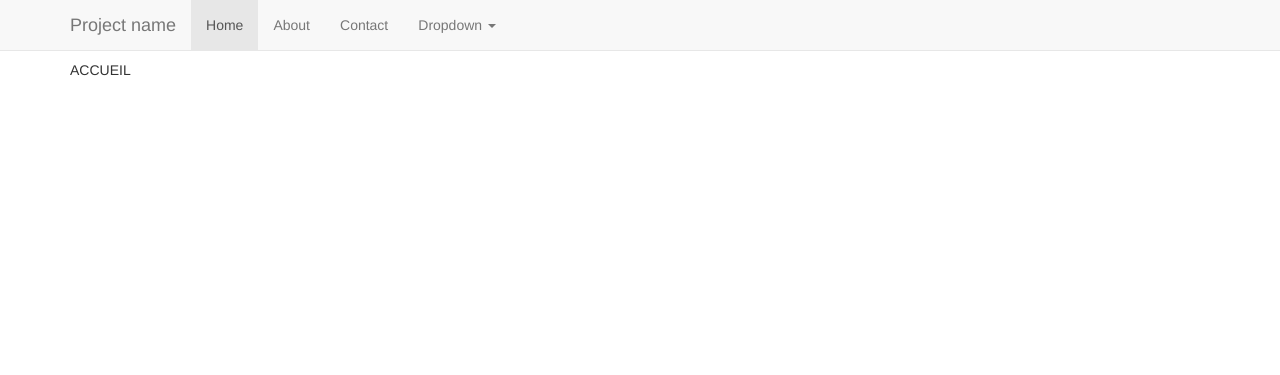
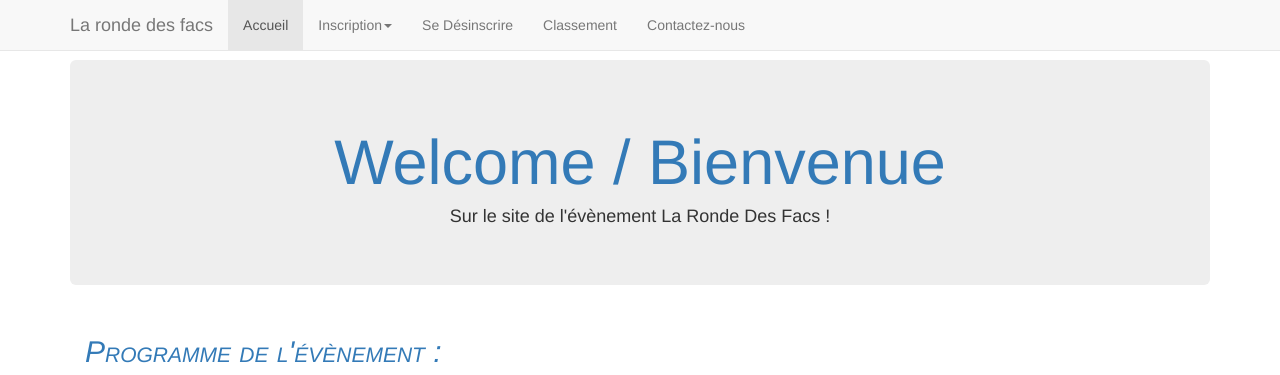
Before and after one commit to VincentFillon/Projet-RFID---La-Ronde-des-Facs, a PHP site: page / in a window 1280 px wide. Shown: the top 375 px of the page. Run offline with PHP 8.4, Linux system fonts and the light colour scheme; some libraries are stand-ins or nearby versions.

Commit message:
page
ajout des pages html

```diff
--- a/Developpement/website/index.php
+++ b/Developpement/website/index.php
@@ -26,13 +26,14 @@ $page = (isset($_GET['page'])) ? htmlentities($_GET['page']) : NULL;
         <!-- TODO => Définir un favicon
         <link rel="icon" href="img/favicon.ico">
         -->
-        <title>Title</title>
+        <title>La Ronde des Facs</title>
 
         <!-- Bootstrap core CSS -->
         <link href="bootstrap-3.3.4/css/bootstrap.min.css" rel="stylesheet">
 
         <!-- Custom styles -->
         <link href="style/css/global.css" rel="stylesheet">
+        <link href="style/css/melanie.css" rel="stylesheet">
 
         <!-- HTML5 shim and Respond.js for IE8 support of HTML5 elements and media queries -->
         <!--[if lt IE 9]>
@@ -53,30 +54,25 @@ $page = (isset($_GET['page'])) ? htmlentities($_GET['page']) : NULL;
                         <span class="icon-bar"></span>
                         <span class="icon-bar"></span>
                     </button>
-                    <a class="navbar-brand" href="#">Project name</a>
+                    <a class="navbar-brand" href="#">La ronde des facs</a>
                 </div>
                 <div id="navbar" class="collapse navbar-collapse">
                     <ul class="nav navbar-nav">
-                        <li class="active"><a href="#">Home</a></li>
-                        <li><a href="#about">About</a></li>
-                        <li><a href="#contact">Contact</a></li>
+                        <li class="active"><a href="index.php?page=home.tpl">Accueil</a></li>
                         <li class="dropdown">
-                            <a href="#" class="dropdown-toggle" data-toggle="dropdown" role="button" aria-expanded="false">Dropdown <span class="caret"></span></a>
+                            <a class="dropdown-toggle" data-toggle="dropdown" href=""  role="button" aria-expanded="false">Inscription<span class="caret"></span></a>
                             <ul class="dropdown-menu" role="menu">
-                                <li><a href="#">Action</a></li>
-                                <li><a href="#">Another action</a></li>
-                                <li><a href="#">Something else here</a></li>
-                                <li class="divider"></li>
-                                <li class="dropdown-header">Nav header</li>
-                                <li><a href="#">Separated link</a></li>
-                                <li><a href="#">One more separated link</a></li>
+                                <li><a href="index.php?page=inscPerso.tpl">Vous  êtes un personnel ?</a></li>
+                                <li><a href="index.php?page=inscEtud.tpl">Vous êtes étudiant ?</a> </li>
                             </ul>
                         </li>
+                        <li><a href="index.php?page=desinscription.tpl">Se Désinscrire</a></li>
+                        <li><a href="index.php?page=classement.tpl">Classement</a></li>
+                        <li><a href="index.php?page=contact.tpl">Contactez-nous</a></li>
                     </ul>
                 </div><!--/.nav-collapse -->
             </div>
         </nav>
-
         <!-- Begin page content -->
         <div class="container">
             <?php
@@ -91,7 +87,7 @@ $page = (isset($_GET['page'])) ? htmlentities($_GET['page']) : NULL;
 
         <footer class="footer">
             <div class="container">
-                <p class="text-muted">Place sticky footer content here.</p>
+                <p class="text-muted">IUT Nice Sophia Antipolis</p>
             </div>
         </footer>
 
--- a/Developpement/website/style/css/global.css
+++ b/Developpement/website/style/css/global.css
@@ -37,4 +37,5 @@ html body .footer {
   /* Set the fixed height of the footer here */
   height: 60px;
   background-color: #f5f5f5;
+  text-align: center;
 }
--- /dev/null
+++ b/Developpement/website/style/css/melanie.css
@@ -0,0 +1,14 @@
+/* Custom scss file
+-------------------------------------------------- */
+/* Custom scss variables for global.scss
+-------------------------------------------------- */
+/* line 7, ../sass/global.scss */
+.place {
+    text-align: center;
+}
+
+.miniTitre {
+    text-align: left;
+    font-style: italic;
+    font-variant: small-caps;
+}
--- a/Developpement/website/templates/home.tpl
+++ b/Developpement/website/templates/home.tpl
@@ -1 +1,49 @@
-ACCUEIL
+<div class="jumbotron">
+    <h1 class="place" style="color: #337ab7">Welcome / Bienvenue</h1>
+    <h4 class="place">Sur le site de l'évènement La Ronde Des Facs !</h4>
+</div>
+<div class="container">
+    <div class="row">
+        <div class="col-md-5">
+            <h2 class="miniTitre" style="color: #337ab7">Programme de l'évènement :</h2>
+        </div>
+    </div>
+    <div class="row">
+        <div class="col-md-5">
+            <ul class="list-group">
+                <li class="list-group-item">
+                    <span class="badge">vers 12h00</span>Remise des Packages
+                </li>
+                <li class="list-group-item">
+                    <span class="badge">12h00 - 14h30</span>Musique & Animations
+                </li>
+                <li class="list-group-item">
+                    <span class="badge">14h40</span>Départ de la Course
+                </li>
+                <li class="list-group-item">
+                    <span class="badge">14h45</span>Départ de la marche sportive
+                </li>
+                <li class="list-group-item">
+                    <span class="badge">15h30</span>Ravitaillement plage de CARRAS
+                </li>
+                <li class="list-group-item">
+                    <span class="badge">16h00</span>Remise des prix
+                </li>
+                <li class="list-group-item">
+                    <span class="badge">16h30</span>Fin de l'évènement
+                </li>
+            </ul>
+        </div>
+        <div class="col-md-5">
+            <iframe src="https://www.google.com/maps/embed?pb=!1m14!1m12!1m3!1d23081.629606919018!2d7.248559999999997!3d43.685528366239836!2m3!1f0!2f0!3f0!3m2!1i1024!2i768!4f13.1!5e0!3m2!1sfr!2s!4v14309043010320" width="600" height="450" frameborder="0" style="border: 0"></iframe>
+        </div>
+        <div class="col-md-5">
+            <h2 class="miniTitre" style="color: #337ab7">Qu'est ce que la Ronde des facs ?</h2>
+        </div>
+       </div>
+    <div>
+        La ronde des facs est un évènement sportif qui met en place un parcours. Que vous soyez étudiant, ou non vous pouvez participer à cette évènement.
+        Il s'agit d'un parcours de 4km environ. Vous pouvez courir, marché etc... selon votre envie mais le but est de gagner !
+        Celui qui fera le plus d'aller-retour entre un Point A et B en un temps limité remportera la compétition.
+    </div>
+</div>
```
Also changed, not shown: Developpement/website/BDD/ConnectLDAP.php (added, +19 -0 lines), Developpement/website/templates/classement.tpl (added, +47 -0 lines), Developpement/website/templates/contact.tpl (added, +15 -0 lines), Developpement/website/templates/desinscription.tpl (added, +30 -0 lines), Developpement/website/templates/inscEtud.tpl (added, +34 -0 lines), Developpement/website/templates/inscPerso.tpl (added, +31 -0 lines).
